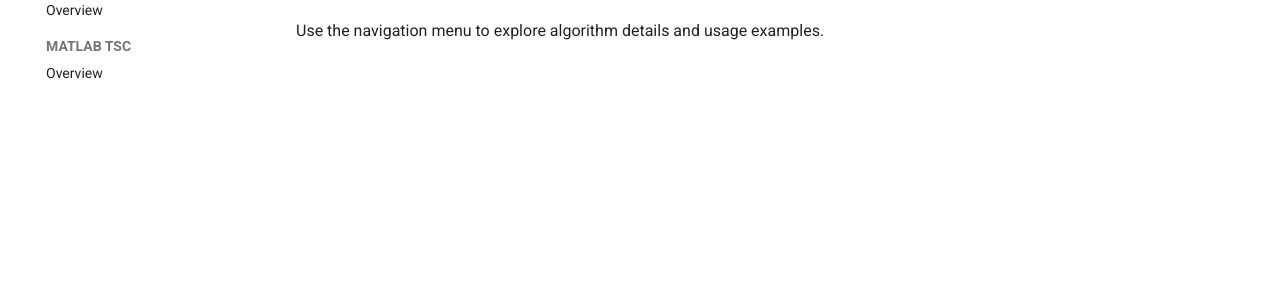
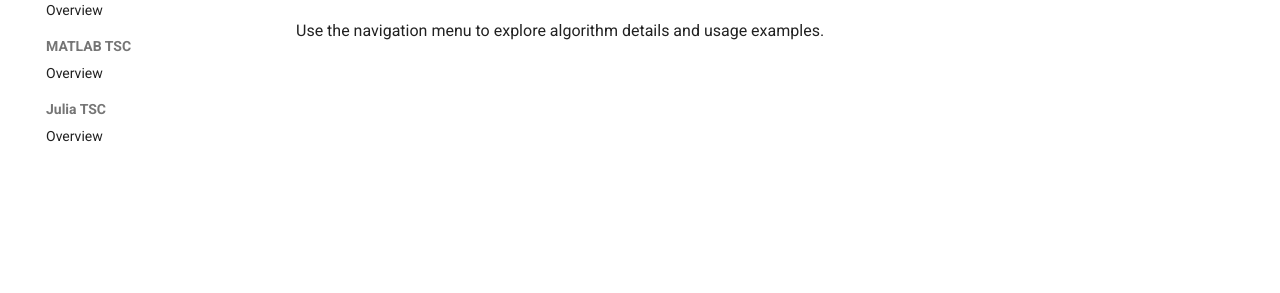
Before and after one commit to Cristy210/HSI-Remote_Sensing, an MkDocs documentation site: the page built from docs/index.md, in a window 1280 px wide. Shown: the part 405-698 px from the top of the page. Built offline with MkDocs 1.6.1 and Material for MkDocs 9.7.7, drawn with Linux system fonts in a browser that asks for light colours; comment, search, counter and statistics services are not loaded.

Commit message:
Updated mkdocs.yml file for Julia docs

```diff
--- a/mkdocs.yml
+++ b/mkdocs.yml
@@ -25,6 +25,8 @@ nav:
       - Overview: python-tsc.md
   - MATLAB TSC:
       - Overview: matlab-tsc.md
+  - Julia TSC:
+      - Overview: julia-tsc.md
 plugins:
   - search
   - mkdocstrings:
```
